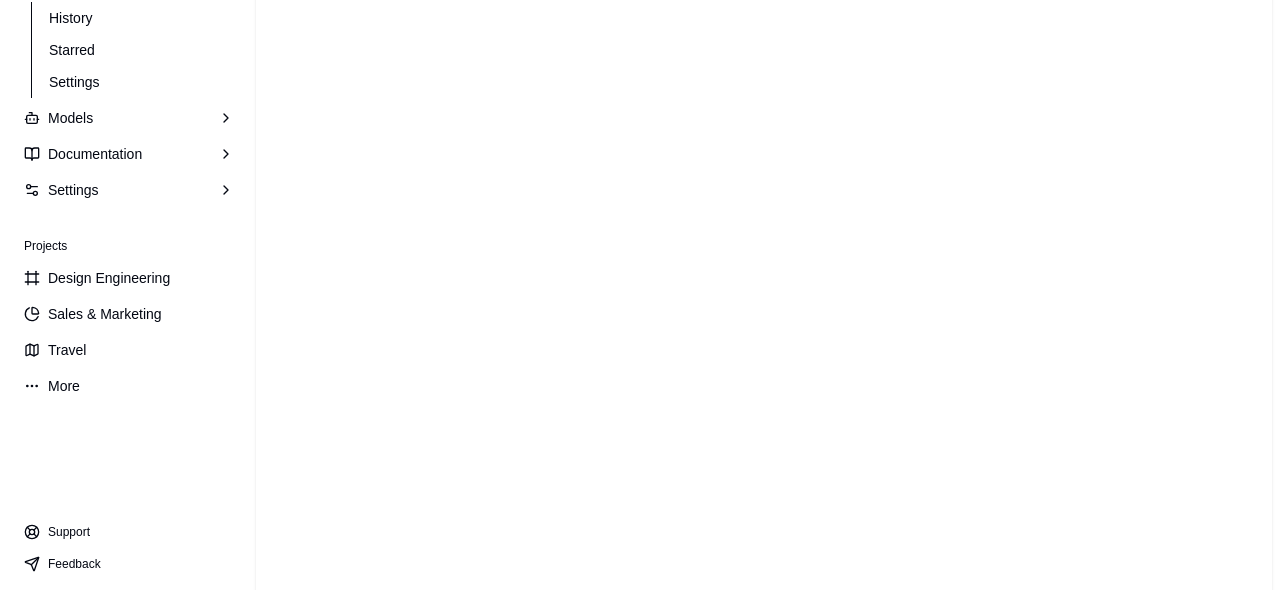
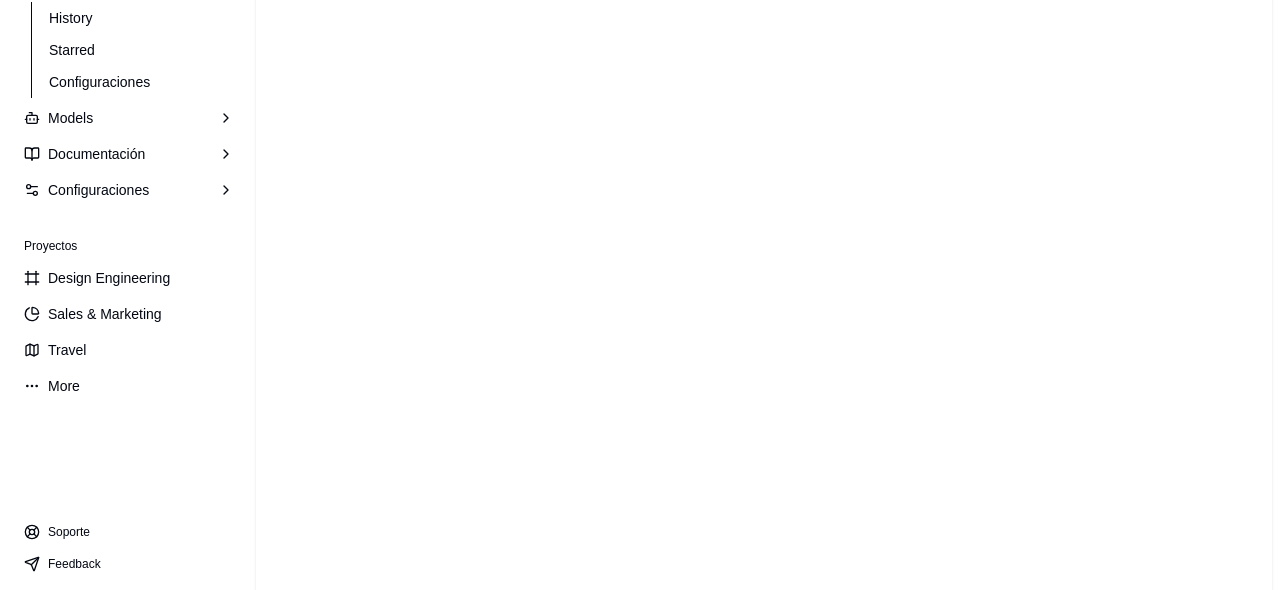
Before and after one commit to JohanTAP/next-client2, a Next.js app: page /dashboard in a window 1280 px wide. Shown: the part 142-732 px from the top of the page. Built offline with nearby package versions, Linux system fonts and the light colour scheme.

Commit message:
Traducir etiquetas de navegación y menú a español

```diff
--- a/components/app-sidebar.tsx
+++ b/components/app-sidebar.tsx
@@ -52,7 +52,7 @@ const data = {
           url: "#",
         },
         {
-          title: "Settings",
+          title: "Configuraciones",
           url: "#",
         },
       ],
@@ -77,7 +77,7 @@ const data = {
       ],
     },
     {
-      title: "Documentation",
+      title: "Documentación",
       url: "#",
       icon: BookOpen,
       items: [
@@ -100,7 +100,7 @@ const data = {
       ],
     },
     {
-      title: "Settings",
+      title: "Configuraciones",
       url: "#",
       icon: Settings2,
       items: [
@@ -125,7 +125,7 @@ const data = {
   ],
   navSecondary: [
     {
-      title: "Support",
+      title: "Soporte",
       url: "#",
       icon: LifeBuoy,
     },
--- a/components/nav-projects.tsx
+++ b/components/nav-projects.tsx
@@ -42,7 +42,7 @@ export function NavProjects ( {
 
   return (
     <SidebarGroup className="group-data-[collapsible=icon]:hidden">
-      <SidebarGroupLabel>Projects</SidebarGroupLabel>
+      <SidebarGroupLabel>Proyectos</SidebarGroupLabel>
       <SidebarMenu>
         { projects.map( ( item ) => (
           <SidebarMenuItem key={ item.name }>
--- a/components/nav-user.tsx
+++ b/components/nav-user.tsx
@@ -95,7 +95,7 @@ export function NavUser ( {
             <DropdownMenuGroup>
               <DropdownMenuItem>
                 <BadgeCheck />
-                Account
+                Cuenta
               </DropdownMenuItem>
               <DropdownMenuItem>
                 <CreditCard />
@@ -103,13 +103,13 @@ export function NavUser ( {
               </DropdownMenuItem>
               <DropdownMenuItem>
                 <Bell />
-                Notifications
+                Notificaciones
               </DropdownMenuItem>
             </DropdownMenuGroup>
             <DropdownMenuSeparator />
             <DropdownMenuItem>
               <LogOut />
-              Log out
+              Cerrar sesión
             </DropdownMenuItem>
           </DropdownMenuContent>
         </DropdownMenu>
```
